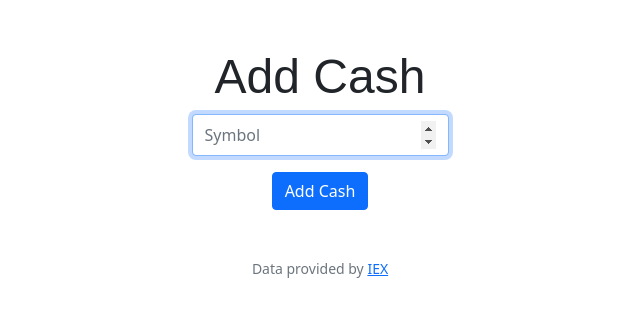
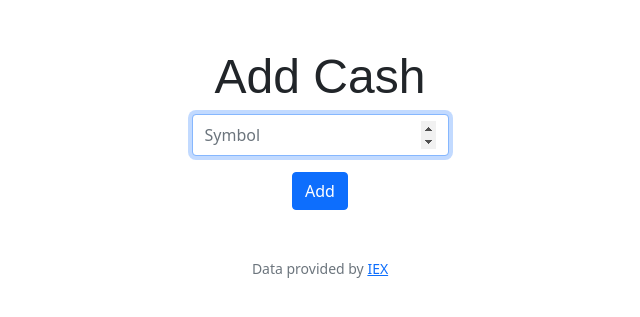
Before and after one commit to Fairmon26/portfolio, a Flask app: template finance/templates/add.html in a window 1280 px wide. Shown: the part 66-383 px from the top of the page, without its empty margins (320-960 px from the left). Run offline with Flask 2, Linux system fonts and the light colour scheme; the template is opened without the code that fills it, so the values that code supplies are empty; some libraries are stand-ins or nearby versions.

Commit message:
Mon, Aug 22, 2022, 9:17 PM +00:00

```diff
--- a/finance/app.py
+++ b/finance/app.py
@@ -119,7 +119,9 @@ def add_cash():
     if request.method == "GET":
         return render_template("add.html")
     else:
+        new_cash = request.form.get("new_cash")
 
+        if
 
 
 
--- a/finance/templates/add.html
+++ b/finance/templates/add.html
@@ -11,6 +11,6 @@
             <input autocomplete="off" autofocus class="form-control mx-auto w-auto" name="new_cash" placeholder="Symbol" type="number">
         </div>
 
-        <button class="btn btn-primary" type="submit">Add Cash</button>
+        <button class="btn btn-primary" type="submit">Add</button>
     </form>
 {% endblock %}
```
